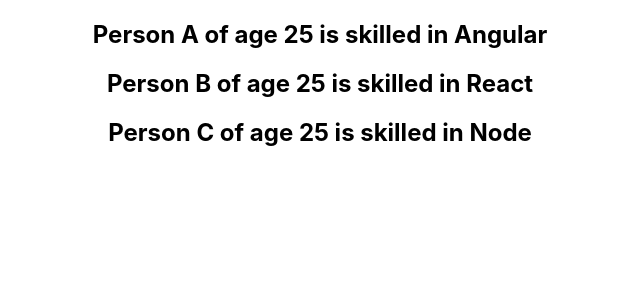
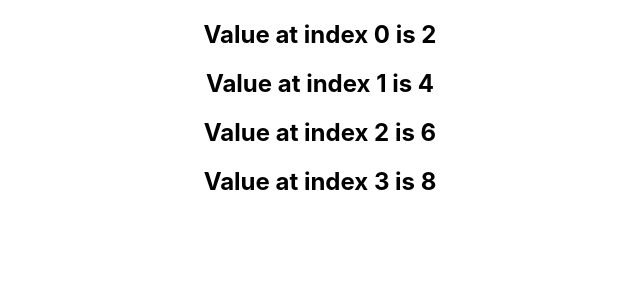
Before and after one commit to Priyesha/Learning-React, a React (Create React App) app: page / in a window 1280 px wide. Shown: the top 300 px of the page, without its empty margins (320-960 px from the left). Built offline with nearby package versions, Linux system fonts and the light colour scheme.

Commit message:
index as Key for array List

```diff
--- a/src/App.js
+++ b/src/App.js
@@ -38,9 +38,9 @@
     <EventHandlingClass/> */}
     {/* <EventBinding></EventBinding> */}
     {/* <Parent/> */}
-    {/* <ConditionalRendering/>
-    <ListRendering/> */}
-    <ListRenderingComplex/>
+    {/* <ConditionalRendering/>*/}
+    <ListRendering/>
+    {/* <ListRenderingComplex/> */}
 
     </div>
   );
--- /dev/null
+++ b/src/components/List.js
@@ -0,0 +1,7 @@
+import React from 'react';
+
+function List(props) {
+return <h2>Value at index {props.index} is {props.item}</h2>
+}
+
+export default List;
--- a/src/components/ListRendering.js
+++ b/src/components/ListRendering.js
@@ -1,11 +1,13 @@
 import React from 'react';
+import List from './List';
 
 function ListRendering() {
     const array = [2,4,6,8];
+    const arrayList = array.map((item, index) => <List key={index} index={index} item={item}/>);
     return (
         <div>
             {
-                array.map(item => <h2>{item}</h2>)
+                arrayList
             }
         </div>
     )
```
